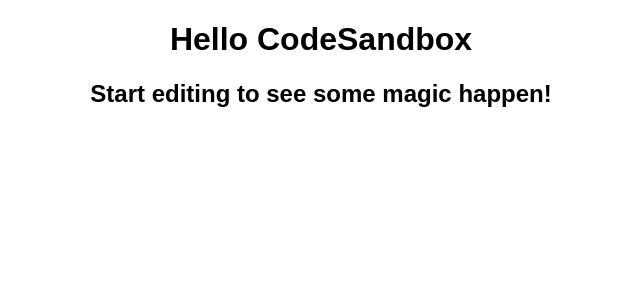
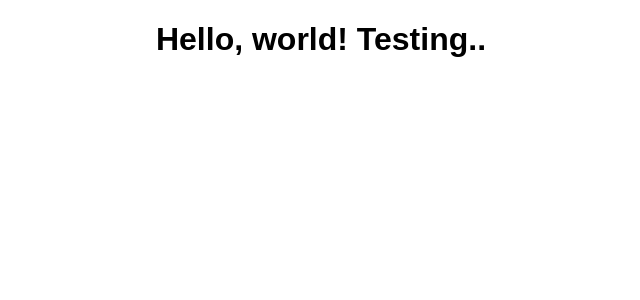
Before and after one commit to Parikshit-Hooda/React-Render, a React (Create React App) app: page / in a window 1280 px wide. Shown: the top 300 px of the page, without its empty margins (319-959 px from the left). Built offline with nearby package versions, Linux system fonts and the light colour scheme.

Commit message:
Testing link of sandbox with GH repo

```diff
--- a/src/App.js
+++ b/src/App.js
@@ -3,8 +3,7 @@
 export default function App() {
   return (
     <div className="App">
-      <h1>Hello CodeSandbox</h1>
-      <h2>Start editing to see some magic happen!</h2>
+      <h1>Hello, world! Testing..</h1>
     </div>
   );
 }
```
